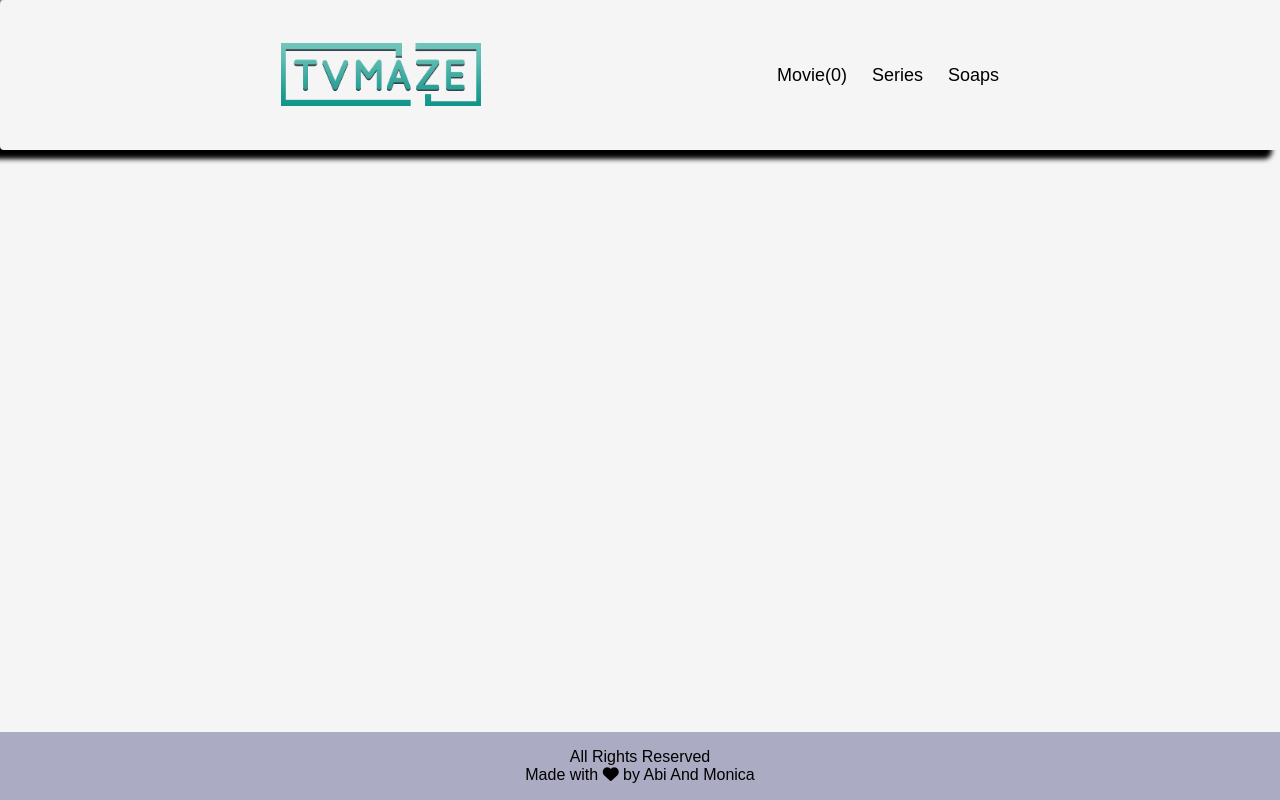
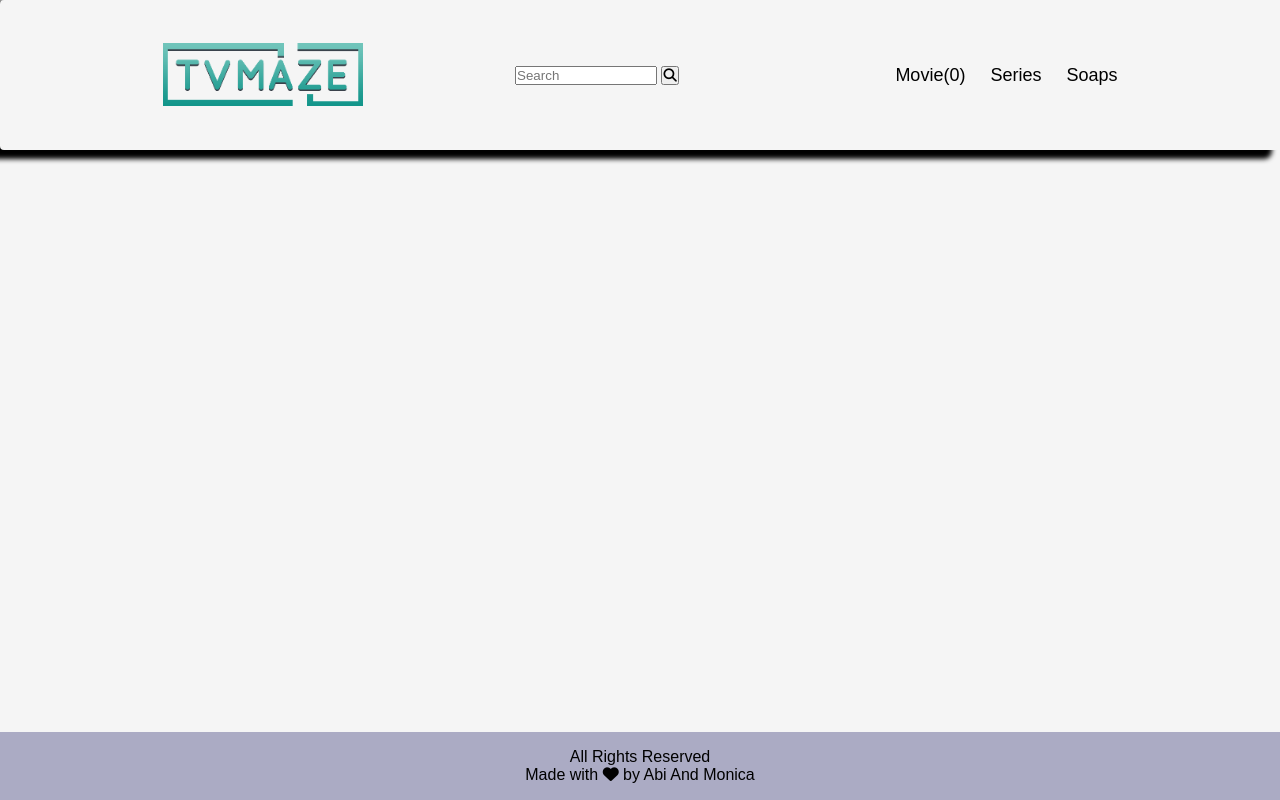
Before and after one commit to abenaTenkorang/JavaScript-Capstone, a website built with webpack: page src/index.html in a window 1280 px wide. Built offline with nearby package versions, Linux system fonts and the light colour scheme; no server answers.

Commit message:
Update or project

```diff
--- /dev/null
+++ b/babel.config.js
@@ -0,0 +1,3 @@
+module.exports = {
+    presets: [['@babel/preset-env', {targets: {node: 'current'}}]],
+  };
--- a/package.json
+++ b/package.json
@@ -9,7 +9,7 @@
     "watch": "webpack --watch",
     "start": "webpack serve --open",
     "build": "webpack --mode production",
-    "test": "echo \"Error: no test specified\" && exit 1"
+    "test": "jest"
   },
   "repository": {
     "type": "git",
@@ -23,7 +23,10 @@
   },
   "homepage": "https://github.com/annaeliana7/Webpack-Set-Up#readme",
   "devDependencies": {
+    "@babel/core": "^7.20.12",
+    "@babel/preset-env": "^7.20.2",
     "babel-eslint": "^10.1.0",
+    "babel-jest": "^29.3.1",
     "css-loader": "^6.7.2",
     "eslint": "^7.32.0",
     "eslint-config-airbnb-base": "^14.2.1",
@@ -31,6 +34,7 @@
     "hint": "^7.1.3",
     "html-loader": "^4.2.0",
     "html-webpack-plugin": "^5.5.0",
+    "jest": "^29.3.1",
     "style-loader": "^3.3.1",
     "stylelint": "^13.13.1",
     "stylelint-config-standard": "^21.0.0",
--- a/src/index.html
+++ b/src/index.html
@@ -15,6 +15,14 @@
   <div class="main-container">
     <div class="nav">
       <div class="nav-img"></div>
+      <div class="search-tag">
+        <form class="search" id="" action="">
+          <input class="search-input" type="text" name="search" placeholder="Search">
+          <button type="submit">
+            <i class="fa fa-search" aria-hidden="true"></i>
+          </button>
+        </form>
+      </div>
       <div class="nav-m">
         <ul class="nav-items">
           <li><a href="#" class="movie-no">Movie(0)</a></li>
--- a/src/style.css
+++ b/src/style.css
@@ -44,6 +44,10 @@
   width: 200px;
   height: 150px;
   background-position: center;
+}
+
+.search-input {
+  width: 70%;
 }
 
 .nav-m .nav-items li a {
```
Also changed, not shown: README.md, 1 other file.
